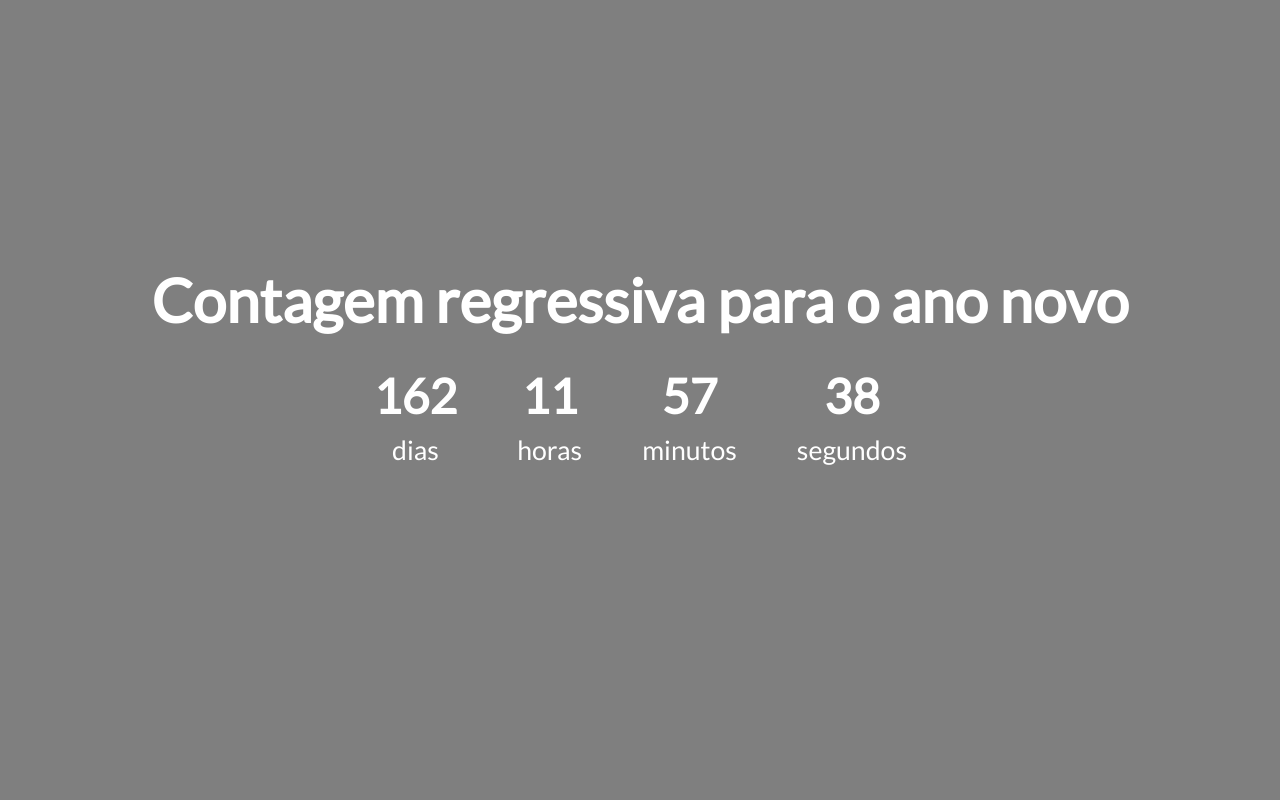
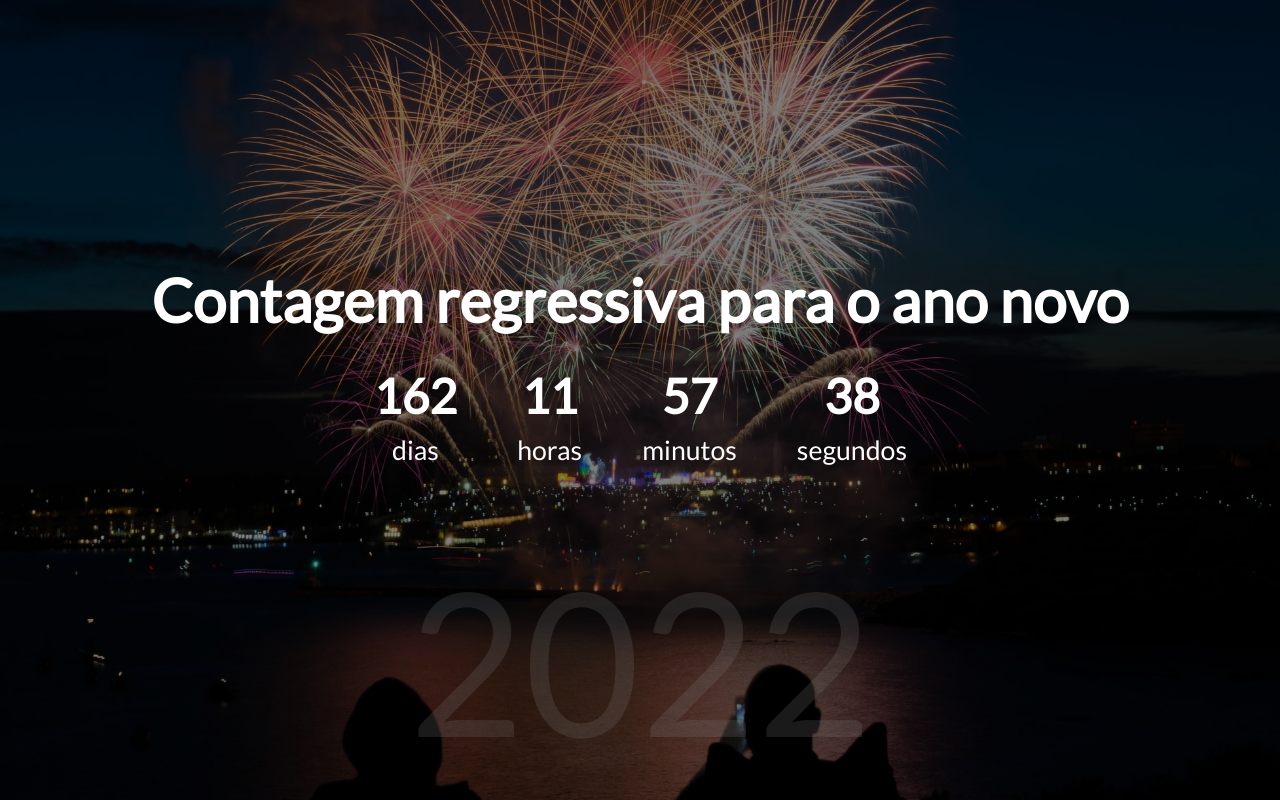
Before and after one commit to FilipeAugustoo/contador-regressivo, a plain HTML site: page index.html in a window 1280 px wide. Drawn offline with Linux system fonts and the light colour scheme.

Commit message:
Update style.css

```diff
--- a/style.css
+++ b/style.css
@@ -5,7 +5,7 @@
 }
 
 body {
-  background-image: url('img/fundo.jfif');
+  background-image: url('fundo.jfif');
   background-repeat: no-repeat;
   background-size: cover;
   background-position: center center;
```
